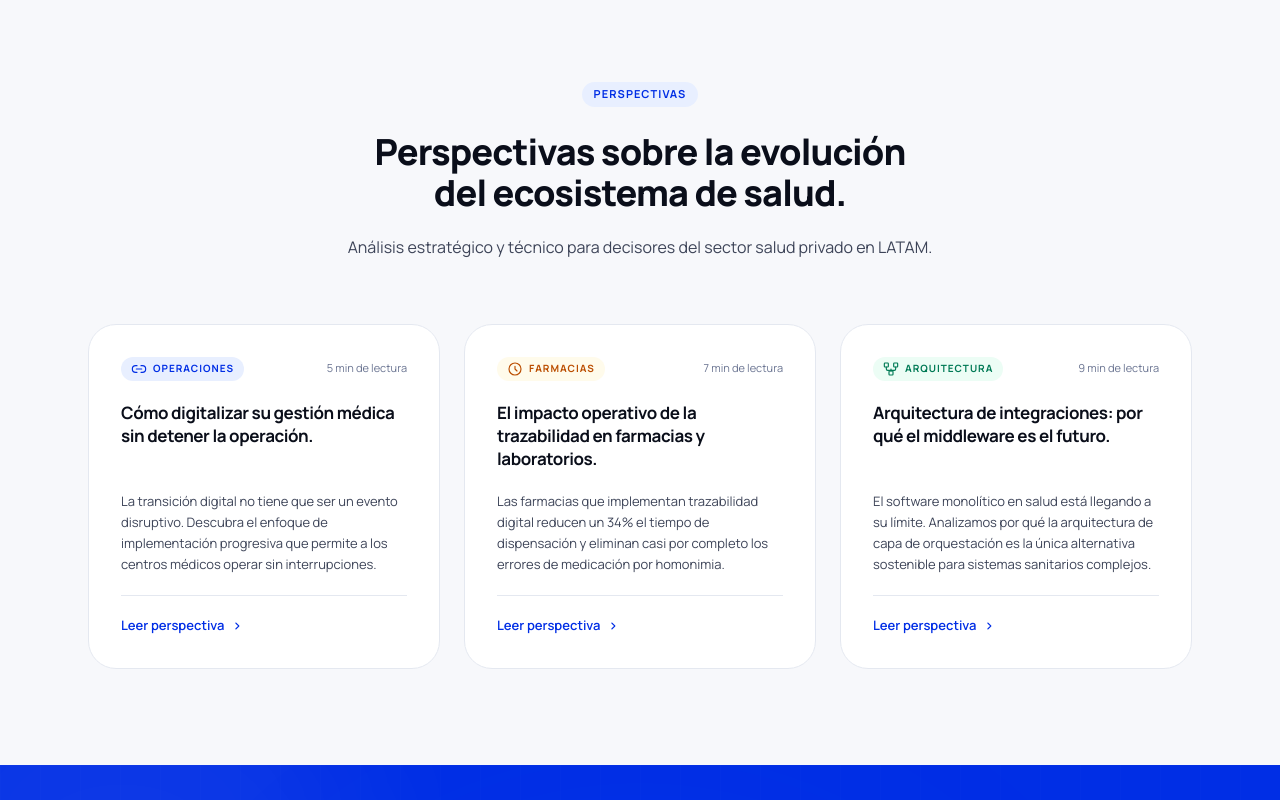
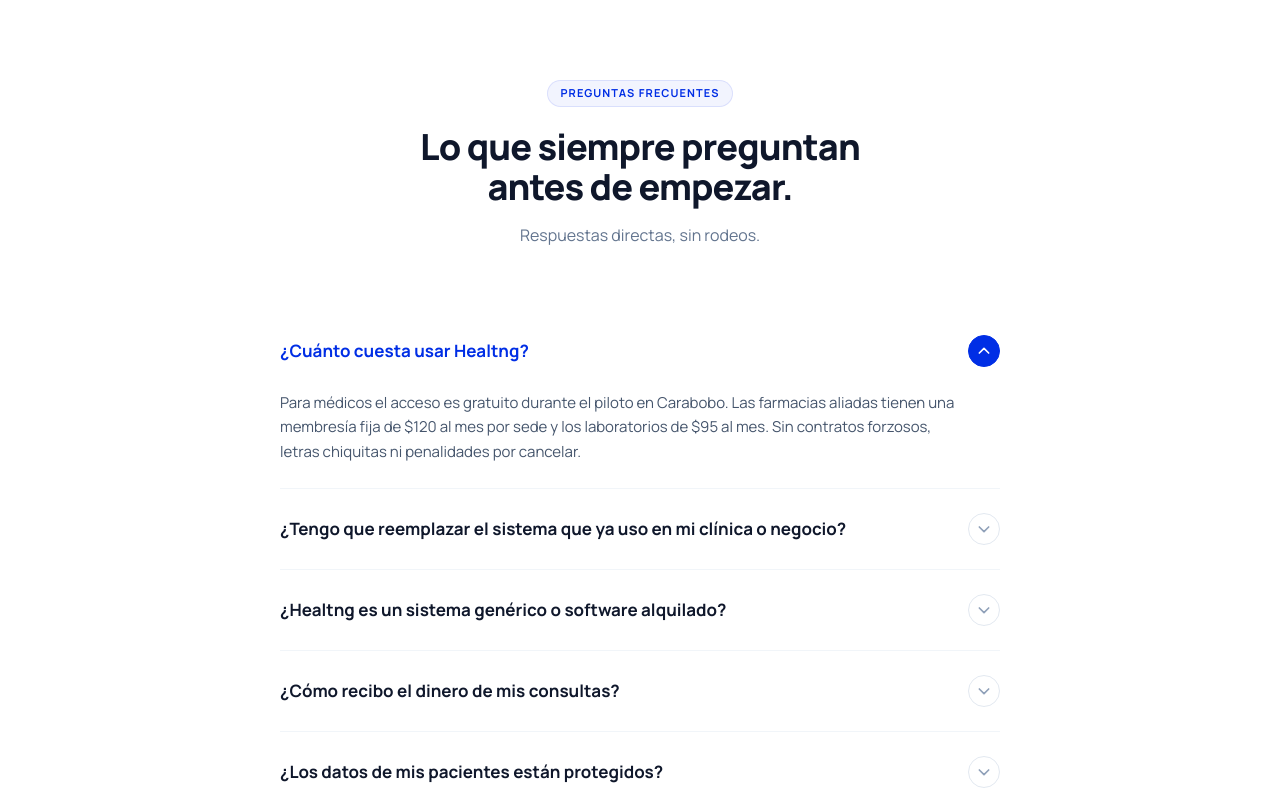
Before and after one commit to healtng-Tech/web, a React (Vite) app: page / in a window 1280 px wide. Shown: the part 5700-6500 px from the top of the page. Built offline with nearby package versions, Linux system fonts and the light colour scheme.

Commit message:
Update ResourcesSection.jsx

```diff
--- a/src/components/landing/ResourcesSection.jsx
+++ b/src/components/landing/ResourcesSection.jsx
@@ -1,139 +1,149 @@
-import React, { memo } from 'react';
+import React, { memo, useState } from 'react';
 import { useInView } from '../../hooks/useInView';
 
-const RESOURCES = [
+/**
+ * ResourcesSection — FAQs reescritas
+ *
+ * Criterio de reescritura aplicado:
+ * 1. Pregunta = lo que dice el médico o farmacéutico en la reunión, no lo que
+ *    redacta el equipo de producto.
+ * 2. Respuesta = la más corta que elimina el miedo. Sin jerga.
+ * 3. Se añaden las dos preguntas que más aparecen en campo:
+ *    teléfono del paciente y funcionamiento sin internet.
+ * 4. Schema FAQ en index.html sincronizado con este array.
+ */
+const FAQS = [
   {
-    id:          'digitalize',
-    category:    'Operaciones',
-    catColor:    'text-brand bg-brand-light',
-    readTime:    '5 min de lectura',
-    title:       'Cómo digitalizar su gestión médica sin detener la operación.',
-    excerpt:     'La transición digital no tiene que ser un evento disruptivo. Descubra el enfoque de implementación progresiva que permite a los centros médicos operar sin interrupciones.',
-    accentColor: 'group-hover:border-brand/40 group-hover:shadow-[0_8px_32px_0_rgba(0,46,229,0.10)]',
-    icon: (
-      <svg viewBox="0 0 24 24" fill="none" stroke="currentColor" strokeWidth="1.75" strokeLinecap="round" strokeLinejoin="round" className="w-4 h-4" aria-hidden="true">
-        <path d="M9 17H7A5 5 0 0 1 7 7h2"/><path d="M15 7h2a5 5 0 1 1 0 10h-2"/><line x1="8" y1="12" x2="16" y2="12"/>
-      </svg>
-    ),
+    q: '¿Cuánto cuesta usar Healtng?',
+    a: 'Para médicos el acceso es gratuito durante el piloto en Carabobo. Las farmacias aliadas tienen una membresía fija de $120 al mes por sede y los laboratorios de $95 al mes. Sin contratos forzosos, letras chiquitas ni penalidades por cancelar.',
   },
   {
-    id:          'traceability',
-    category:    'Farmacias',
-    catColor:    'text-amber-700 bg-amber-50',
-    readTime:    '7 min de lectura',
-    title:       'El impacto operativo de la trazabilidad en farmacias y laboratorios.',
-    excerpt:     'Las farmacias que implementan trazabilidad digital reducen un 34% el tiempo de dispensación y eliminan casi por completo los errores de medicación por homonimia.',
-    accentColor: 'group-hover:border-amber-300/60 group-hover:shadow-[0_8px_32px_0_rgba(245,158,11,0.10)]',
-    icon: (
-      <svg viewBox="0 0 24 24" fill="none" stroke="currentColor" strokeWidth="1.75" strokeLinecap="round" strokeLinejoin="round" className="w-4 h-4" aria-hidden="true">
-        <path d="M3 12a9 9 0 1 0 18 0 9 9 0 0 0-18 0"/><path d="M12 8v4l3 3"/>
-      </svg>
-    ),
+    q: '¿Tengo que reemplazar el sistema que ya uso en mi clínica o negocio?',
+    a: 'No. Healtng se integra con lo que ya tiene. Si usa un software de historias clínicas o un sistema administrativo, nos conectamos a él de forma transparente para añadirle recetas digitales y flujos de pago, sin alterar su rutina.',
   },
   {
-    id:          'middleware',
-    category:    'Arquitectura',
-    catColor:    'text-emerald-700 bg-emerald-50',
-    readTime:    '9 min de lectura',
-    title:       'Arquitectura de integraciones: por qué el middleware es el futuro.',
-    excerpt:     'El software monolítico en salud está llegando a su límite. Analizamos por qué la arquitectura de capa de orquestación es la única alternativa sostenible para sistemas sanitarios complejos.',
-    accentColor: 'group-hover:border-emerald-300/60 group-hover:shadow-[0_8px_32px_0_rgba(0,168,120,0.10)]',
-    icon: (
-      <svg viewBox="0 0 24 24" fill="none" stroke="currentColor" strokeWidth="1.75" strokeLinecap="round" strokeLinejoin="round" className="w-4 h-4" aria-hidden="true">
-        <rect x="2" y="3" width="6" height="6" rx="1"/><rect x="16" y="3" width="6" height="6" rx="1"/><rect x="9" y="15" width="6" height="6" rx="1"/>
-        <path d="M5 9v3a2 2 0 0 0 2 2h10a2 2 0 0 0 2-2V9"/><path d="M12 12v3"/>
-      </svg>
-    ),
+    q: '¿Healtng es un sistema genérico o software alquilado?',
+    a: 'No. Toda la infraestructura, el motor de trazabilidad y el sistema de puntuación de eventos clínicos (ECS) son propiedad intelectual exclusiva de Healtng Technologies. Es tecnología propia desarrollada desde cero para adaptarse a las normativas y realidades operativas del sector salud en Venezuela.',
+  },
+  {
+    q: '¿Cómo recibo el dinero de mis consultas?',
+    a: 'Cada pago digital procesado se liquida de forma automática y directa en su cuenta bancaria. Al cierre del día, el sistema genera un reporte consolidado con todo perfectamente cuadrado, eliminando los registros manuales por completo.',
+  },
+  {
+    q: '¿Los datos de mis pacientes están protegidos?',
+    a: 'Sí. Operamos bajo el marco legal de protección de datos de Venezuela. Solo el médico tratante y el paciente tienen acceso a la información clínica. Healtng no comercializa ni comparte historiales médicos con terceros.',
+  },
+ {
+    q: '¿Cuánto tiempo tarda en activarse el sistema?',
+    a: 'Es inmediato. El proceso de registro y onboarding digital está diseñado para que usted mismo configure su panel profesional, consultorio o comercio en pocos minutos de forma guiada. Al completar los pasos iniciales, el sistema pasa a una verificación interna de seguridad y credenciales que toma menos de 2 horas. Tras esta validación, su cuenta queda plenamente activa y lista para recibir citas, recetas y ordenes, gestionar inventarios o emitir su primer código QR al instante.',
+  },
+  {
+    q: '¿Cómo es la experiencia para el paciente final?',
+    a: 'Diseñamos una doble ruta de adopción. El paciente digital puede revisar inventarios, cotizar y comprar sus fármacos desde la plataforma antes de salir del consultorio. Para el paciente no digital, el médico imprime la receta con un código QR físico; el usuario solo lo muestra en el mostrador de la farmacia para su escaneo rápido, sin instalar ninguna aplicación.',
+  },
+  {
+    q: '¿Funciona cuando hay cortes de luz o internet lento?',
+    a: 'Healtng está optimizado para la realidad local. Las recetas emitidas se guardan de forma local en el dispositivo y se sincronizan automáticamente al recuperar la señal. Los flujos declarados offline también se concilian después sin perder información.',
   },
 ];
 
-const ResourceCard = memo(function ResourceCard({ resource, delay, inView }) {
+const AccordionItem = memo(function AccordionItem({ faq, isOpen, onClick }) {
   return (
-    <article
-      className={[
-        'group flex flex-col gap-5 p-8 rounded-[28px]',
-        'bg-white border border-border',
-        'transition-all duration-400 ease-out',
-        'hover:-translate-y-1.5',
-        resource.accentColor,
-        inView ? 'opacity-100 translate-y-0' : 'opacity-0 translate-y-6',
-      ].join(' ')}
-      style={{ transitionDelay: inView ? delay : '0ms' }}
-    >
-      <div className="flex items-center justify-between">
-        <span className={['inline-flex items-center gap-1.5 px-2.5 py-1 rounded-full text-[10px] font-bold tracking-widest uppercase', resource.catColor].join(' ')}>
-          {resource.icon}
-          {resource.category}
+    <div className="border-b border-slate-100 last:border-none">
+      <button
+        type="button"
+        onClick={onClick}
+        className="w-full flex items-center justify-between py-6 text-left focus:outline-none group"
+        aria-expanded={isOpen}
+      >
+        <span className={[
+          'text-[17px] font-bold pr-6 transition-colors duration-200',
+          isOpen ? 'text-[#002EE5]' : 'text-slate-900 group-hover:text-[#002EE5]',
+        ].join(' ')}>
+          {faq.q}
         </span>
-        <span className="text-[11px] text-ink-tertiary">{resource.readTime}</span>
+        <div className={[
+          'shrink-0 size-8 rounded-full flex items-center justify-center border transition-all duration-300',
+          isOpen
+            ? 'bg-[#002EE5] border-[#002EE5] text-white rotate-180'
+            : 'bg-white border-slate-200 text-slate-400 group-hover:border-[#002EE5]/30 group-hover:text-[#002EE5]',
+        ].join(' ')}>
+          <svg className="size-4" fill="none" viewBox="0 0 24 24" stroke="currentColor" strokeWidth="2.5" aria-hidden="true">
+            <path strokeLinecap="round" strokeLinejoin="round" d="M19 9l-7 7-7-7" />
+          </svg>
+        </div>
+      </button>
+      <div className={[
+        'grid transition-all duration-300 ease-in-out',
+        isOpen ? 'grid-rows-[1fr] opacity-100 pb-6' : 'grid-rows-[0fr] opacity-0',
+      ].join(' ')}>
+        <div className="overflow-hidden">
+          <p className="text-[15px] text-slate-600 leading-relaxed pr-8">
+            {faq.a}
+          </p>
+        </div>
       </div>
-
-      <h3 className="text-[17px] font-bold text-ink leading-snug flex-1">
-        {resource.title}
-      </h3>
-
-      <p className="text-[13px] text-ink-secondary leading-relaxed">
-        {resource.excerpt}
-      </p>
-
-      <div className="mt-auto pt-4 border-t border-border">
-        <button
-          type="button"
-          className="inline-flex items-center gap-1.5 text-[13px] font-semibold text-brand hover:gap-2.5 transition-all duration-200"
-          aria-label={`Leer: ${resource.title}`}
-        >
-          Leer perspectiva
-          <svg xmlns="http://www.w3.org/2000/svg" viewBox="0 0 16 16" fill="currentColor" className="size-3.5" aria-hidden="true">
-            <path fillRule="evenodd" d="M6.22 4.22a.75.75 0 0 1 1.06 0l3.25 3.25a.75.75 0 0 1 0 1.06l-3.25 3.25a.75.75 0 0 1-1.06-1.06L9.19 8 6.22 5.03a.75.75 0 0 1 0-1.06Z" clipRule="evenodd" />
-          </svg>
-        </button>
-      </div>
-    </article>
+    </div>
   );
 });
 
 export const ResourcesSection = memo(function ResourcesSection() {
-  const { ref: wrapRef, inView } = useInView({ threshold: 0.08 });
+  const { ref, inView } = useInView({ threshold: 0.1 });
+  const [openIndex, setOpenIndex] = useState(0);
 
   return (
     <section
-      id="perspectivas"
-      className="py-24 bg-surface border-t border-border"
-      aria-labelledby="resources-heading"
+      id="preguntas-frecuentes"
+      className="py-24 bg-white"
+      aria-labelledby="faq-heading"
     >
-      <div ref={wrapRef} className="max-w-6xl mx-auto px-6">
+      <div className="max-w-3xl mx-auto px-6">
         <div
+          ref={ref}
           className={[
-            'text-center max-w-2xl mx-auto mb-16',
-            'transition-all duration-600 ease-out',
-            inView ? 'opacity-100 translate-y-0' : 'opacity-0 translate-y-5',
+            'text-center mb-16 transition-all duration-700 ease-out',
+            inView ? 'opacity-100 translate-y-0' : 'opacity-0 translate-y-8',
           ].join(' ')}
         >
-          <span className="inline-block px-3 py-1 text-[11px] font-bold tracking-widest uppercase text-brand bg-brand-light rounded-full mb-6">
-            Perspectivas
+          <span className="inline-block px-3 py-1 text-[11px] font-bold tracking-widest uppercase text-[#002EE5] bg-[#002EE5]/5 rounded-full mb-5 border border-[#002EE5]/10">
+            Preguntas frecuentes
           </span>
           <h2
-            id="resources-heading"
-            className="text-3xl md:text-4xl font-extrabold text-ink tracking-tight mb-5 leading-[1.15]"
+            id="faq-heading"
+            className="text-3xl md:text-4xl font-extrabold text-slate-900 tracking-tight mb-4"
           >
-            Perspectivas sobre la evolución
-            <br />
-            del ecosistema de salud.
+            Lo que siempre preguntan
+            <br />antes de empezar.
           </h2>
-          <p className="text-[16px] text-ink-secondary leading-relaxed">
-            Análisis estratégico y técnico para decisores del sector salud privado en LATAM.
+          <p className="text-[16px] text-slate-500">
+            Respuestas directas, sin rodeos.
           </p>
         </div>
-
-        <div className="grid grid-cols-1 md:grid-cols-2 lg:grid-cols-3 gap-6">
-          {RESOURCES.map((resource, i) => (
-            <ResourceCard
-              key={resource.id}
-              resource={resource}
-              inView={inView}
-              delay={`${i * 120}ms`}
+        <div className={[
+          'transition-all duration-700 ease-out delay-150',
+          inView ? 'opacity-100 translate-y-0' : 'opacity-0 translate-y-8',
+        ].join(' ')}>
+          {FAQS.map((faq, index) => (
+            <AccordionItem
+              key={index}
+              faq={faq}
+              isOpen={openIndex === index}
+              onClick={() => setOpenIndex(openIndex === index ? null : index)}
             />
           ))}
+        </div>
+        <div className="mt-12 text-center">
+          <p className="text-[14px] text-slate-400">
+            ¿Tiene una duda más específica?{' '}
+            <a
+              href="https://wa.me/584128888302?text=Hola%2C+tengo+una+pregunta+sobre+Healtng"
+              target="_blank"
+              rel="noopener noreferrer"
+              className="text-[#002EE5] font-bold hover:underline underline-offset-4"
+            >
+              Escríbanos por WhatsApp
+            </a>
+          </p>
         </div>
       </div>
     </section>
```
